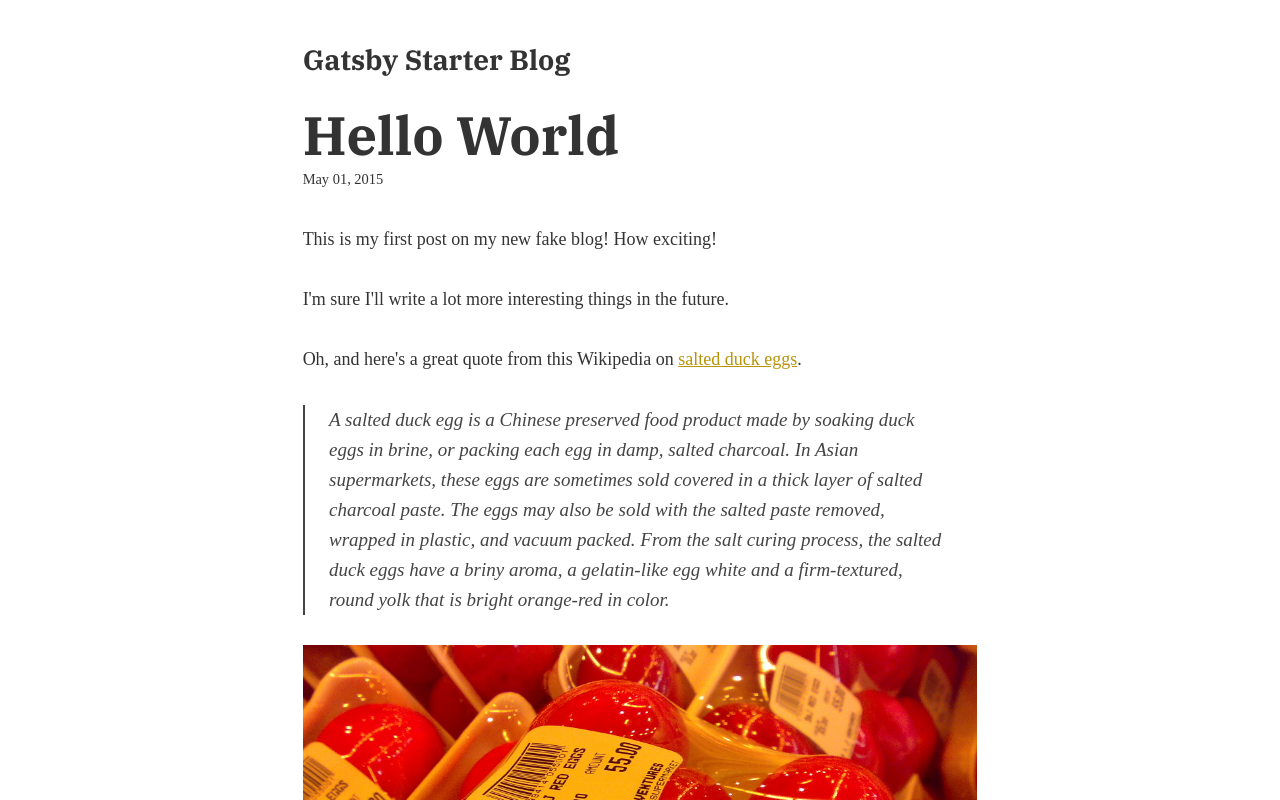
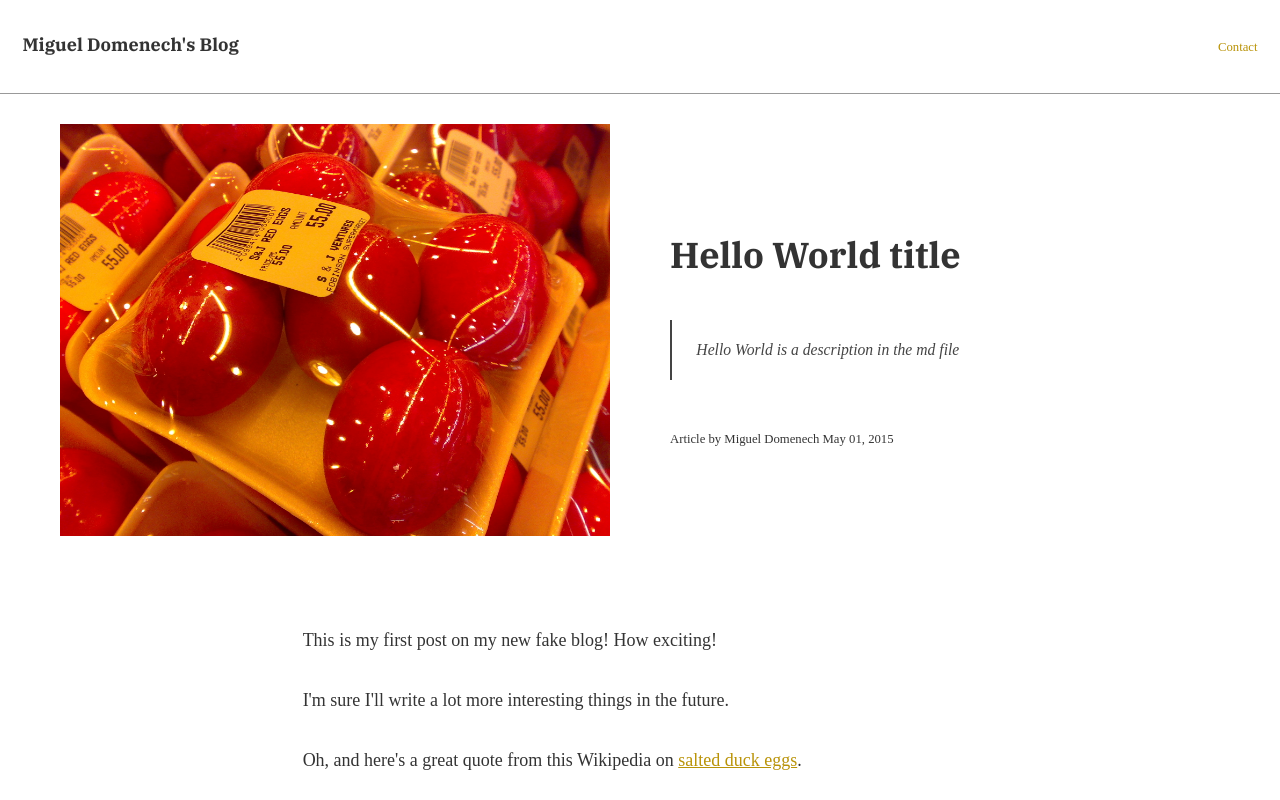
Before and after one commit to migueldf10/migueldf10.com, a Gatsby site: page /hello-world/ in a window 1280 px wide. Shown: the top 800 px of the page. Built offline with nearby package versions, Linux system fonts and the light colour scheme; Gatsby itself is replaced by a stand-in of ours; some packages are replaced by stand-ins of ours; a web font is replaced by a local one.

Commit message:
styling finished for today

```diff
--- a/content/blog/hello-world/index.md
+++ b/content/blog/hello-world/index.md
@@ -1,7 +1,8 @@
 ---
-title: Hello World
+title: Hello World title
 date: "2015-05-01T22:12:03.284Z"
-description: "Hello World"
+description: "Hello World is a description in the md file"
+img: "./salty_egg.jpg"
 ---
 
 This is my first post on my new fake blog! How exciting!
--- a/content/blog/my-second-post/index.md
+++ b/content/blog/my-second-post/index.md
@@ -1,6 +1,7 @@
 ---
 title: My Second Post!
 date: "2015-05-06T23:46:37.121Z"
+img: "./salty_egg.jpg"
 ---
 
 Wow! I love blogging so much already.
--- a/content/blog/new-beginnings/index.md
+++ b/content/blog/new-beginnings/index.md
@@ -2,6 +2,7 @@
 title: New Beginnings
 date: "2015-05-28T22:40:32.169Z"
 description: This is a custom description for SEO and Open Graph purposes, rather than the default generated excerpt. Simply add a description field to the frontmatter.
+img: "./salty_egg.jpg"
 ---
 
 Far far away, behind the word mountains, far from the countries Vokalia and
--- a/gatsby-config.js
+++ b/gatsby-config.js
@@ -1,11 +1,11 @@
 module.exports = {
   siteMetadata: {
-    title: `Gatsby Starter Blog`,
-    author: `Kyle Mathews`,
-    description: `A starter blog demonstrating what Gatsby can do.`,
-    siteUrl: `https://gatsby-starter-blog-demo.netlify.com/`,
+    title: `Miguel Domenech's Blog`,
+    author: `Miguel Domenech`,
+    description: `A personal blog trying to deliver some quality content to the world!.`,
+    siteUrl: `https://migueldf10.com/`,
     social: {
-      twitter: `kylemathews`,
+      twitter: `migueldf10`,
     },
   },
   plugins: [
@@ -63,11 +63,12 @@ module.exports = {
         background_color: `#ffffff`,
         theme_color: `#663399`,
         display: `minimal-ui`,
-        icon: `content/assets/gatsby-icon.png`,
+        icon: `content/assets/favicon.png`,
       },
     },
     `gatsby-plugin-offline`,
     `gatsby-plugin-react-helmet`,
+    `gatsby-plugin-styled-components`,
     {
       resolve: `gatsby-plugin-typography`,
       options: {
--- a/package.json
+++ b/package.json
@@ -8,6 +8,7 @@
     "url": "https://github.com/gatsbyjs/gatsby/issues"
   },
   "dependencies": {
+    "babel-plugin-styled-components": "^1.10.6",
     "gatsby": "^2.16.1",
     "gatsby-image": "^2.2.29",
     "gatsby-plugin-feed": "^2.3.18",
@@ -16,6 +17,7 @@
     "gatsby-plugin-offline": "^3.0.16",
     "gatsby-plugin-react-helmet": "^3.1.13",
     "gatsby-plugin-sharp": "^2.2.31",
+    "gatsby-plugin-styled-components": "^3.1.11",
     "gatsby-plugin-typography": "^2.3.14",
     "gatsby-remark-copy-linked-files": "^2.1.28",
     "gatsby-remark-images": "^3.1.28",
@@ -30,6 +32,7 @@
     "react-dom": "^16.10.2",
     "react-helmet": "^5.2.1",
     "react-typography": "^0.16.19",
+    "styled-components": "^4.4.0",
     "typeface-merriweather": "0.0.72",
     "typeface-montserrat": "0.0.75",
     "typography": "^0.16.19",
--- a/src/components/bio.js
+++ b/src/components/bio.js
@@ -36,10 +36,21 @@ const Bio = () => {
   return (
     <div
       style={{
-        display: `flex`,
         marginBottom: rhythm(2.5),
       }}
     >
+
+      <hr
+            style={{
+              marginBottom: rhythm(1),
+              display: 'block'
+            }}
+          />
+      <div
+        style={{
+          display: `flex`,
+          marginBottom: rhythm(2.5),
+        }}>
       <Image
         fixed={data.avatar.childImageSharp.fixed}
         alt={author}
@@ -54,9 +65,9 @@ const Bio = () => {
         }}
       />
       <p>
-      After some enterpreneurships I had the opportunity to build a strong marketing and design full stack skillset.
-      I use these skills to drive growth to companies everyday being the creative and managing director of yumm.studio.
-      A work that I simply love doing.
+        After some enterpreneurships I had the opportunity to build a strong marketing and design full stack skillset.
+        I use these skills to drive growth to companies everyday being the creative and managing director of yumm.studio.
+        A work that I simply love doing.
         <br/>
         {` `}
         <a href={`https://twitter.com/${social.twitter}`}>
@@ -72,6 +83,7 @@ const Bio = () => {
         </a>
       </p>
     </div>
+    </div>
   )
 }
 
--- a/src/components/layout.js
+++ b/src/components/layout.js
@@ -13,9 +13,8 @@ class Layout extends React.Component {
       header = (
         <h1
           style={{
-            ...scale(1.5),
-            marginBottom: rhythm(1.5),
-            marginTop: 0,
+            ...scale(0),
+            margin: 0,
           }}
         >
           <Link
@@ -34,7 +33,9 @@ class Layout extends React.Component {
       header = (
         <h3
           style={{
-            marginTop: 0,
+            margin: 0,
+            ...scale(0),
+
           }}
         >
           <Link
@@ -52,14 +53,32 @@ class Layout extends React.Component {
     }
     return (
       <div
+      >
+        <header
+          style={{
+            borderBottom: `1px solid #999`,
+            padding: `${rhythm(1)} ${rhythm(3 / 4)}`,
+            display: 'flex',
+            alignItems: 'baseline',
+            justifyContent: 'space-between',
+
+
+          }}>{header}
+          <a
+            style={{
+              ...scale(-1/2),
+            }}>Contact</a></header>
+
+        <div
           style={{
             marginLeft: `auto`,
             marginRight: `auto`,
             maxWidth: rhythm(24),
-          padding: `${rhythm(1.5)} ${rhythm(3 / 4)}`,
+            padding: `${rhythm(1)} ${rhythm(3 / 4)}`,
           }}
         >
-        <header>{header}</header>
+
+
           <main>{children}</main>
           <hr/>
           <footer
@@ -71,6 +90,7 @@ class Layout extends React.Component {
             <a href="https://www.gatsbyjs.org">Contact</a>
           </footer>
         </div>
+      </div>
     )
   }
 }
--- a/src/templates/blog-post.js
+++ b/src/templates/blog-post.js
@@ -1,16 +1,50 @@
 import React from "react"
 import { Link, graphql } from "gatsby"
+import Img from 'gatsby-image'
 
 import Bio from "../components/bio"
 import Layout from "../components/layout"
 import SEO from "../components/seo"
 import { rhythm, scale } from "../utils/typography"
+import MEDIA from '../utils/mediaTemplates'
+import styled from 'styled-components'
 
+const Header = styled.header`
+  margin-bottom: ${rhythm(3)};
+  display: flex;
+  align-items: center;
+  flex-direction: row-reverse;
+  width: 100vw;
+  position: relative;
+  left: 50%;
+  right: 50%;
+  margin-left: -50vw;
+  margin-right: -50vw;
+  padding: 0 ${rhythm(1)};
+
+  ${MEDIA.TABLET`
+    flex-direction: column;
+  `};
+  .column{
+    display: block;
+    height: auto;
+    width: 50%;
+    padding: 0 ${rhythm(1)};
+    ${MEDIA.TABLET`
+      width: 100%;
+      padding: 0;
+
+  `};
+  }
+
+`
 class BlogPostTemplate extends React.Component {
   render() {
     const post = this.props.data.markdownRemark
     const siteTitle = this.props.data.site.siteMetadata.title
     const { previous, next } = this.props.pageContext
+
+
 
     return (
       <Layout location={this.props.location} title={siteTitle}>
@@ -19,7 +53,12 @@ class BlogPostTemplate extends React.Component {
           description={post.frontmatter.description || post.excerpt}
         />
         <article>
-          <header>
+          <Header>
+
+            <div className="column column-one">
+
+
+
               <h1
                 style={{
                   marginTop: rhythm(1),
@@ -28,22 +67,31 @@ class BlogPostTemplate extends React.Component {
                 >
                 {post.frontmatter.title}
               </h1>
-            <p
+              <blockquote
                 style={{
                   ...scale(-1 / 5),
                   display: `block`,
-                marginBottom: rhythm(1),
+                  marginTop: rhythm(1.5),
+                  marginBottom: rhythm(1.5),
                 }}
                 >
-              {post.frontmatter.date}
+                {post.frontmatter.description || post.excerpt}
+              </blockquote>
+              <p
+                style={{
+                  ...scale(-1/2),
+                  display: `block`,
+                  margin: 0,
+                }}
+                >
+                Article by Miguel Domenech {post.frontmatter.date}
               </p>
-          </header>
+            </div>
+            <div className="column column-two">
+              <Img fluid={post.frontmatter.img.childImageSharp.fluid} />
+            </div>
+          </Header>
           <section dangerouslySetInnerHTML={{ __html: post.html }} />
-          <hr
-            style={{
-              marginBottom: rhythm(1),
-            }}
-          />
           <footer>
             <Bio />
           </footer>
@@ -98,6 +146,13 @@ export const pageQuery = graphql`
         title
         date(formatString: "MMMM DD, YYYY")
         description
+        img {
+          childImageSharp {
+            fluid(maxWidth: 800) {
+              ...GatsbyImageSharpFluid
+            }
+          }
+        }
       }
     }
   }
--- /dev/null
+++ b/src/utils/mediaTemplates.js
@@ -0,0 +1,39 @@
+import { css } from 'styled-components';
+
+// This creates the media templates, which allows for simple
+// breakpoint usage inside styled-components, e.g.:
+//
+// ${MEDIA.PHONE`
+//   font-size: 1.6rem;
+// `};
+//
+// ${MEDIA.MIN_TABLET`
+//   display: flex;
+// `};
+//
+// Edit or add breakpoints inside constants/breakpoints.js
+
+const BREAKPOINTS = {
+  DESKTOP: 992,
+  TABLET: 768,
+  PHONE: 420,
+};
+
+
+const MEDIA = Object.keys(BREAKPOINTS).reduce((acc, label) => {
+  acc[label] = (...args) => css`
+    @media (max-width: ${BREAKPOINTS[label] / 16}em) {
+      ${css(...args)};
+    }
+  `;
+
+  acc[`MIN_${label}`] = (...args) => css`
+    @media (min-width: ${BREAKPOINTS[label] / 16}em) {
+      ${css(...args)};
+    }
+  `;
+
+  return acc;
+}, {});
+
+export default MEDIA;
--- a/src/utils/typography.js
+++ b/src/utils/typography.js
@@ -8,7 +8,7 @@ const typography = new Typography({
   baseLineHeight: 1.666,
   headerFontFamily: ['IBM Plex Serif', 'Helvetica Neue', 'Segoe UI', 'Helvetica', 'Arial', 'sans-serif'],
   bodyFontFamily: ['Gayathri', 'serif'],
-  scaleRatio: 3,
+  scaleRatio: 2,
   googleFonts: [
     {
       name: 'Gayathri',
@@ -36,6 +36,8 @@ const typography = new Typography({
       paddingLeft: rhythm(13/16),
       marginLeft: rhythm(0),
       borderLeft: `2px solid #444`,
+      paddingTop: rhythm(1/2),
+      paddingBottom: rhythm(1/2),
     },
     'blockquote > :last-child': {
       marginBottom: 0,
```
Also changed, not shown: src/pages/index.js (+24 -3 lines), content/assets/favicon.png (added), content/blog/my-second-post/salty_egg.jpg (added), content/blog/new-beginnings/salty_egg.jpg (added), 1 other file. Lines whose indentation alone changed are shown as unchanged.
